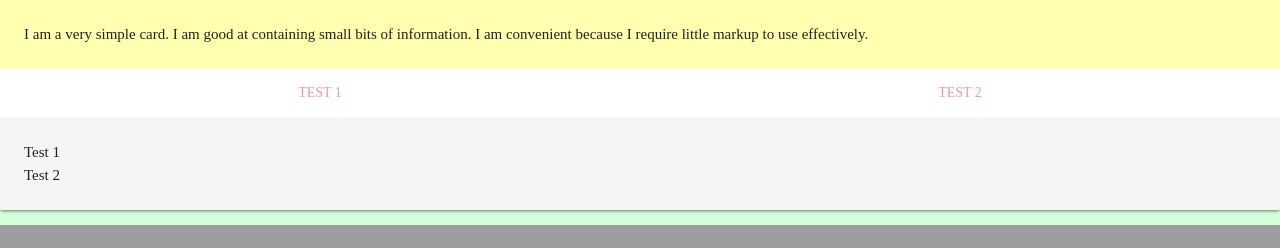
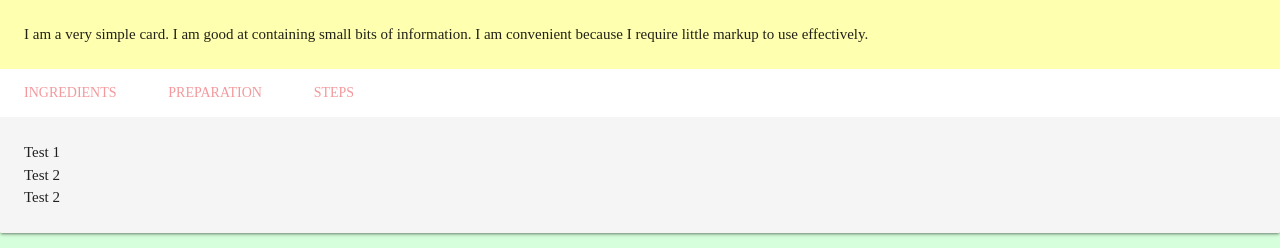
Before and after one commit to PiotrWojniak/MS3, a Flask app: page /view_recipe in a window 1280 px wide. Shown: the part 1033-1281 px from the top of the page. Before the commit the page ends 1258 px from the top, so only its background shows below. Run offline with Flask 2, Linux system fonts and the light colour scheme; some libraries are stand-ins or nearby versions.

Commit message:
Add basic card for recipe view

```diff
--- a/templates/view_recipe.html
+++ b/templates/view_recipe.html
@@ -9,14 +9,16 @@
             <p>I am a very simple card. I am good at containing small bits of information. I am convenient because I require little markup to use effectively.</p>
         </div>
         <div class="card-tabs">
-            <ul class="tabs tabs-fixed-width">
-                <li class="tab"><a href="#test4">Test 1</a></li>
-                <li class="tab"><a href="#test5">Test 2</a></li>
+            <ul class="tabs s12 m9">
+                <li class="tab"><a href="#test4">Ingredients</a></li>
+                <li class="tab"><a href="#test5">Preparation</a></li>
+                <li class="tab"><a href="#test5">Steps</a></li>
             </ul>
         </div>
         <div class="card-content grey lighten-4">
-            <div id="test4">Test 1</div>
-            <div id="test5">Test 2</div>
+            <div id="ingredients">Test 1</div>
+            <div id="preparation">Test 2</div>
+            <div id="steps">Test 2</div>
         </div>
     </div>
 
```
